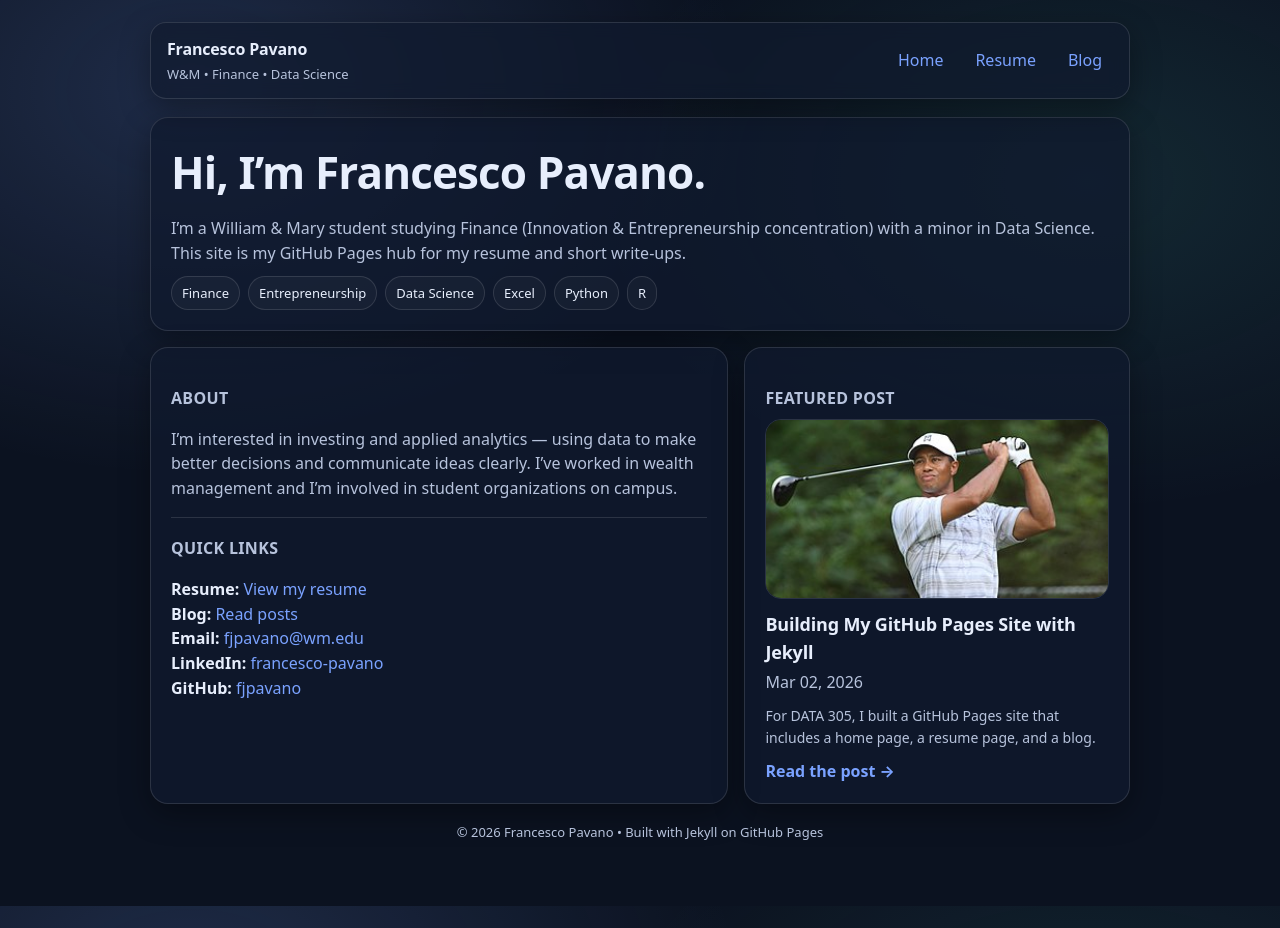
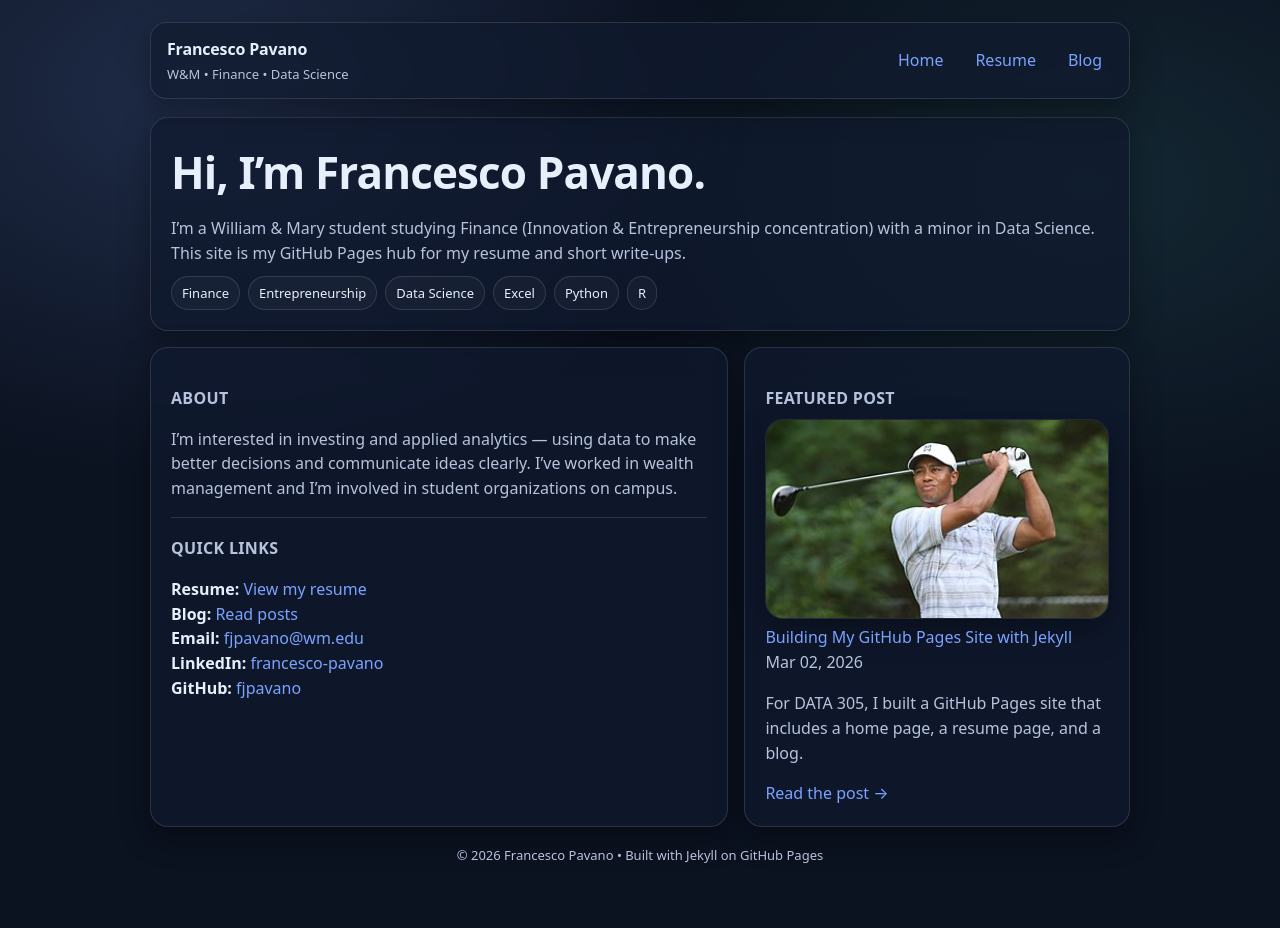
Before and after one commit to fjpavano/DATA-305-Assignment-2, a Jekyll site: the page built from index.md, in a window 1280 px wide. Built offline with Jekyll 4.4.1, drawn with Linux system fonts in a browser that asks for light colours.

Commit message:
Update style.css

```diff
--- a/assets/css/style.css
+++ b/assets/css/style.css
@@ -145,38 +145,19 @@ a:hover{ text-decoration: underline; }
   margin-top: 18px;
   align-items: start;
 }
-/* Featured post card */
-.featured{
-  display: grid;
-  grid-template-columns: 1fr;
-  gap: 12px;
-  text-decoration: none;
-  color: inherit;
-}
-
 .featured__img{
   width: 100%;
-  height: 180px;
+  height: 200px;
   object-fit: cover;
-  border-radius: 16px;
-  border: 1px solid var(--border);
+  border-radius: 18px;
+
+  /* Soft glass border */
+  border: 1px solid rgba(255,255,255,0.08);
+
+  /* Inner subtle highlight */
+  box-shadow:
+    inset 0 1px 0 rgba(255,255,255,0.04),
+    0 12px 30px rgba(0,0,0,0.35);
+
+  transition: transform 0.25s ease, box-shadow 0.25s ease;
 }
-
-.featured__title{
-  font-weight: 800;
-  font-size: 18px;
-  letter-spacing: -0.01em;
-  margin-bottom: 4px;
-}
-
-.featured__excerpt{
-  margin: 10px 0 0;
-  font-size: 14px;
-}
-
-.featured__cta{
-  margin-top: 10px;
-  display: inline-block;
-  font-weight: 700;
-  color: var(--accent);
-}
```
